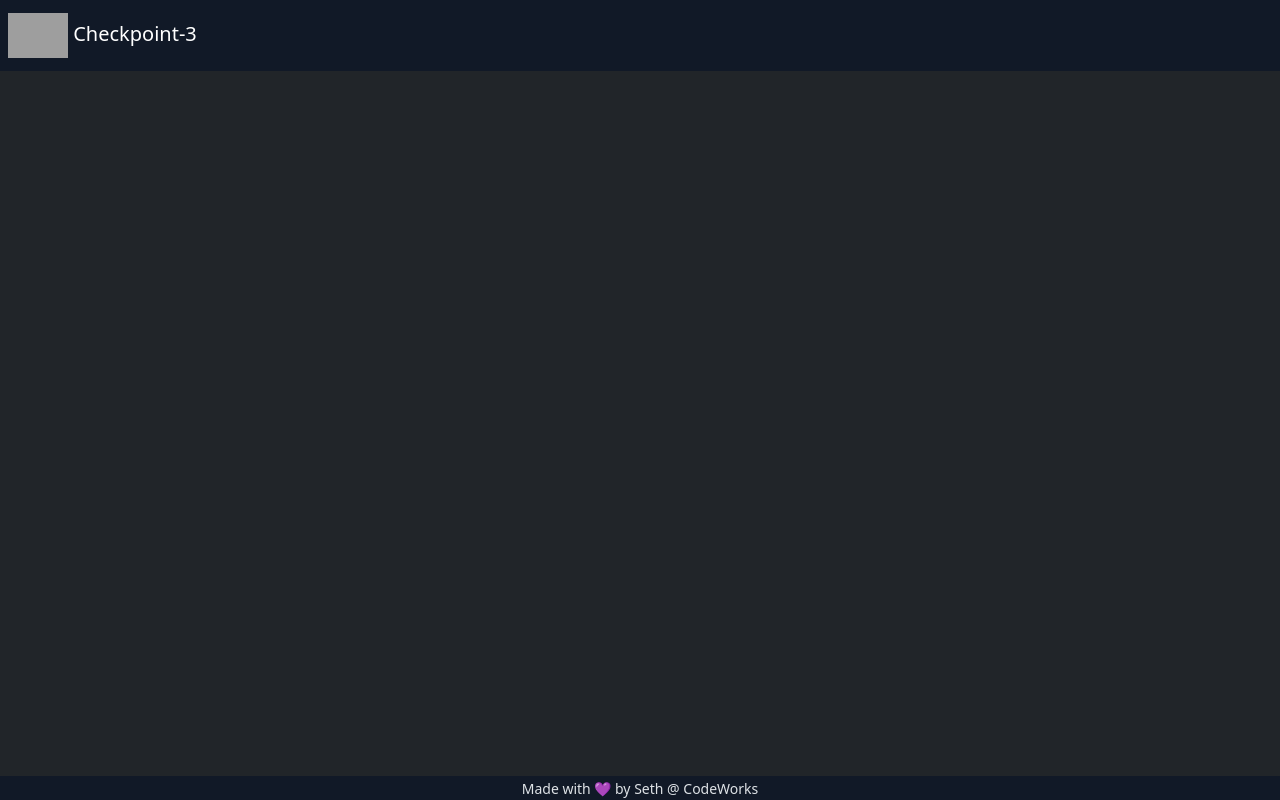
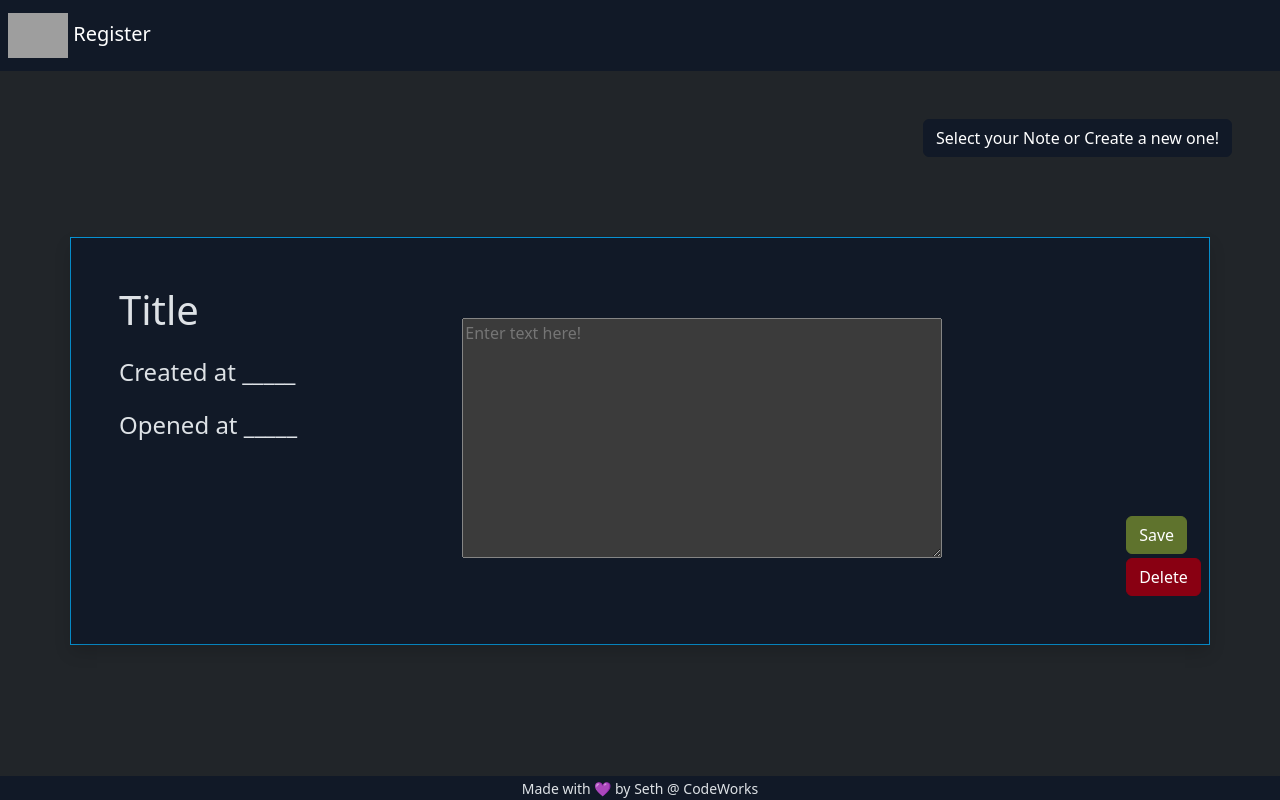
Before and after one commit to TheWarrior0216/checkpoint-3, a website with bundled scripts: page index.html in a window 1280 px wide. Built offline with nearby package versions, Linux system fonts and the light colour scheme; grey boxes are pictures that could not be loaded; a script that the page names is missing.

Commit message:
Html for Active Note Complete

```diff
--- a/app/AppState.js
+++ b/app/AppState.js
@@ -10,6 +10,7 @@ class ObservableAppState extends EventEmitter {
     new Note({
       title: 'Javascript',
       body: 'lorem ipsum',
+      color: '#00000'
     }),
     new Note({
       title: 'Oh No OH no',
--- a/app/models/Note.js
+++ b/app/models/Note.js
@@ -4,6 +4,7 @@ export class Note {
     this.createdAt = new Date()
     this.updatedAt = new Date()
     this.body = data.body
+    this.color = data.color
   }
   get noteTemplate() {
     return ``
--- a/assets/style/style.css
+++ b/assets/style/style.css
@@ -1 +1,11 @@
 /* BASIC STYLES HERE */
+.textArea-sizing {
+  width: 60dvh;
+  height: 30dvh;
+  margin-top: 5em;
+  margin-bottom: 5em;
+}
+
+.centerBox {
+  margin-top: 10dvh;
+}
--- a/index.html
+++ b/index.html
@@ -22,7 +22,7 @@
       <a class="navbar-brand" href="#">
         <img src="https://codeworks.blob.core.windows.net/public/assets/img/cw-mark.png" height="45" alt=""
           loading="lazy">
-        <span class="ml-2">Checkpoint-3</span>
+        <span class="ml-2">Register</span>
       </a>
       <button class="navbar-toggler" type="button" data-toggle="collapse" data-target="#navbarNavAltMarkup"
         aria-controls="navbarNavAltMarkup" aria-expanded="false" aria-label="Toggle navigation">
@@ -36,12 +36,66 @@
 
   <!-- SECTION -->
   <main data-bs-theme="dark">
-
     <section id="router-view">
       <!-- primary viewport -->
     </section>
 
 
+
+    <!-- testing off Canvas -->
+    <section class="d-flex justify-content-end mt-5 me-5 ">
+      <button class="btn btn-dark" type="button" data-bs-toggle="offcanvas" data-bs-target="#offcanvasRight"
+        aria-controls="offcanvasRight">Select your Note or Create a new one!</button>
+
+      <div class="offcanvas offcanvas-end" tabindex="-1" id="offcanvasRight" aria-labelledby="offcanvasRightLabel">
+        <div class="offcanvas-header">
+          <h5 class="offcanvas-title" id="offcanvasRightLabel">Select your Note or Create a new one!</h5>
+          <button type="button" class="btn-close" data-bs-dismiss="offcanvas" aria-label="Close"></button>
+        </div>
+        <div class="offcanvas-body">
+          ...
+        </div>
+      </div>
+    </section>
+
+
+
+    <!-- Main Body -->
+    <section id="noteCard">
+      <div class="align-content-center">
+        <div class="container centerBox border border-info">
+          <div class="row bg-dark shadow">
+            <div class="col-12">
+              <div>
+                <div class="row">
+                  <div class="col-4 p-5">
+                    <h1 class="mb-4"> Title</h>
+                      <h4> Created at _____</h4>
+                      <h4 class="my-4"> Opened at _____</h4>
+                  </div>
+                  <div class="col-7 textArea">
+                    <form>
+                      <textarea name="body" placeholder="Enter text here!" id="textArea"
+                        class="textArea-sizing"></textarea>
+                      <div class="text-end">
+                      </div>
+                    </form>
+                  </div>
+                  <div class="col-1 align-content-end d-flex-column">
+                    <div>
+                      <button class=" btn btn-rounded btn-success mt-5 me-5 mb-1"> Save </button>
+                    </div>
+                    <div>
+                      <button class="btn btn-rounded btn-danger  me-5 mb-5"> Delete </button>
+                    </div>
+                  </div>
+                </div>
+              </div>
+            </div>
+          </div>
+        </div>
+      </div>
+    </section>
   </main>
 
   <!-- SECTION -->
```
